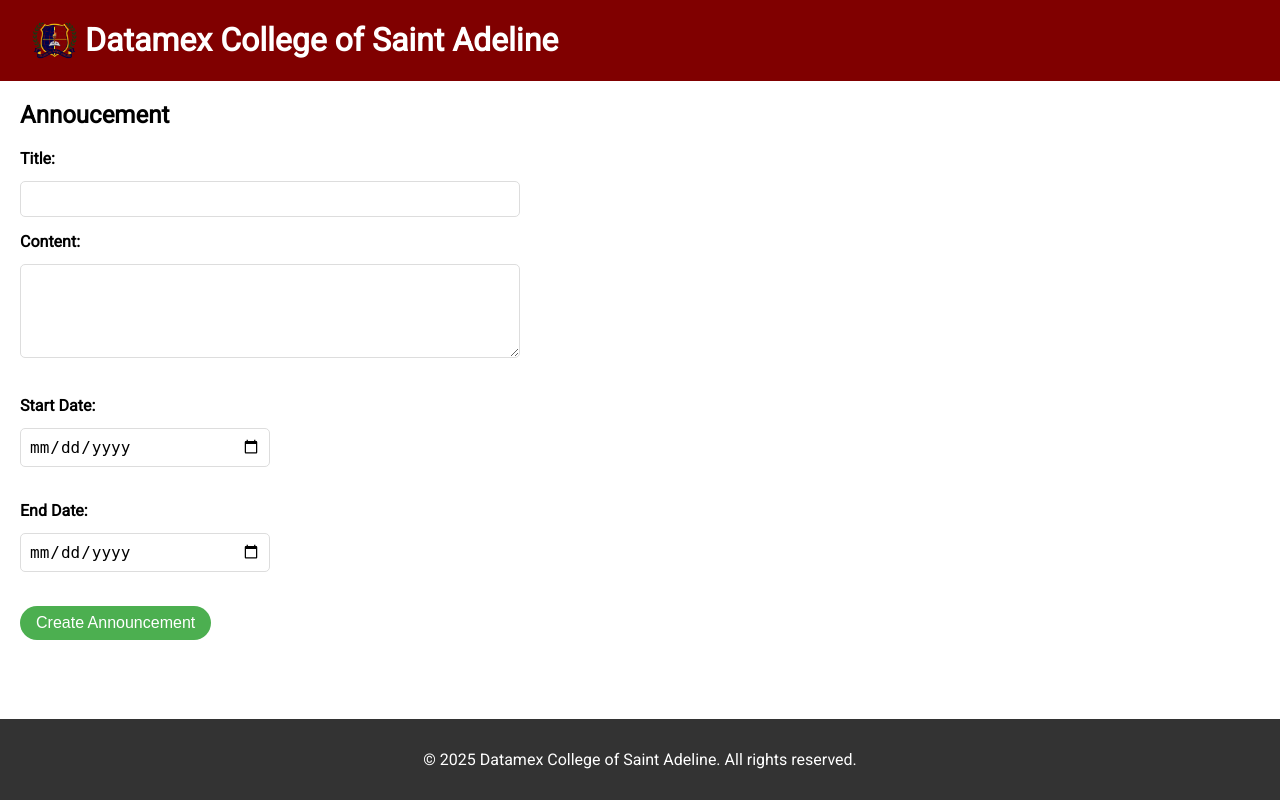
After one commit to josephperalta03011993/dmx-capstone, a PHP site: page /admin/announcement/index.php in a window 1280 px wide. The commit adds this page. Run offline with PHP 8.4, Linux system fonts and the light colour scheme.

Commit message:
working announcement creation

```diff
--- /dev/null
+++ b/admin/announcement/index.php
@@ -0,0 +1,58 @@
+<?php
+    $page_title = "Admin Dashboard";
+    include_once('../../database/conn.php');
+    include_once('../../layouts/header.php');
+
+    $success = null;
+    $error = null;
+
+    // save announcement request
+    if($_SERVER["REQUEST_METHOD"] === "POST" && isset($_POST["create_announcement"])) {
+        $title = sanitize_input($conn, $_POST["announcement_title"]);
+        $content = sanitize_input($conn, $_POST["announcement_content"]);
+        $startDate = sanitize_input($conn, $_POST["announcement_start_date"]);
+        $endDate = sanitize_input($conn, $_POST["announcement_end_date"]);
+        $createdAt = date("Y-m-d H:i:s");
+        $updatedAt = $createdAt; // initially the same value
+        $createdBy = $_SESSION["user_id"];
+
+        $sql = "INSERT INTO announcements (title, created_at, updated_at, content, start_date, end_date, created_by) VALUES (?, ?, ?, ?, ?, ?, ?)";
+        $stmt = mysqli_prepare($conn, $sql);
+
+        if($stmt) {
+            // bind the param
+            mysqli_stmt_bind_param($stmt, "sssssss", $title, $createdAt, $updatedAt, $content, $startDate, $endDate, $createdBy);
+
+            // execute the statement
+            if(mysqli_stmt_execute($stmt)) {
+                $success = "Announcement created successfully!";
+            } else {
+                $error = "Error creating announcement: " . mysqli_error($conn);
+            }
+        }
+    }
+
+?>
+
+<h2>Annoucement</h2>
+
+<?php if ($success) { echo "<p style='color: green;'>$success</p>"; } ?>
+<?php if ($error) { echo "<p style='color: red;'>$error</p>"; } ?>
+
+<form method="POST" action="<?php echo htmlspecialchars($_SERVER["PHP_SELF"]); ?>">
+    <label for="announcement_title">Title:</label>
+    <input type="text" id="announcement_title" name="announcement_title" required><br>
+
+    <label for="announcement_content">Content:</label>
+    <textarea id="announcement_content" name="announcement_content" rows="4" cols="50" required></textarea><br><br>
+
+    <label for="announcement_start_date">Start Date:</label>
+    <input type="date" id="announcement_start_date" name="announcement_start_date" required><br><br>
+
+    <label for="announcement_end_date">End Date:</label>
+    <input type="date" id="announcement_end_date" name="announcement_end_date" required><br><br>
+
+    <input type="submit" name="create_announcement" id="create_announcement" value="Create Announcement">
+</form>
+
+<?php include('../../layouts/footer.php'); ?>
--- a/index.php
+++ b/index.php
@@ -8,7 +8,7 @@
         $password = sanitize_input($conn, $_POST["password"]);
 
         // Query the database based on username
-        $sql = "SELECT id, user_type, password FROM users WHERE username = '$username'";
+        $sql = "SELECT user_id, user_type, password FROM users WHERE username = '$username'";
         $result = $conn->query($sql);
 
         if ($result->num_rows == 1) {
@@ -16,7 +16,7 @@
             // Verify password using password_verify() if you are hashing passwords
             if (password_verify($password, $row["password"])) { // Use password_hash() for registration
             //if ($password == $row["password"]){ // For plain text password for testing only NEVER USE IN PRODUCTION
-                $_SESSION["user_id"] = $row["id"];
+                $_SESSION["user_id"] = $row["user_id"];
                 $_SESSION["user_type"] = $row["user_type"];
                 $_SESSION["username"] = $username; // Store username in session
 
--- a/styles/style.css
+++ b/styles/style.css
@@ -230,9 +230,21 @@ label {
 
 input[type="text"],
 input[type="password"],
+textarea,
 select {
     margin-top: .5rem;
     width: 100%;
+    padding: 8px;
+    margin-bottom: 15px;
+    border: 1px solid #ddd;
+    border-radius: 5px;
+    box-sizing: border-box; /* Include padding and border in width calculation */
+    font-size: 16px;
+}
+
+input[type="date"] {
+    margin-top: .5rem;
+    width: 50%;
     padding: 8px;
     margin-bottom: 15px;
     border: 1px solid #ddd;
```
Also changed, not shown: Documentation.txt (added, +27 -0 lines).
